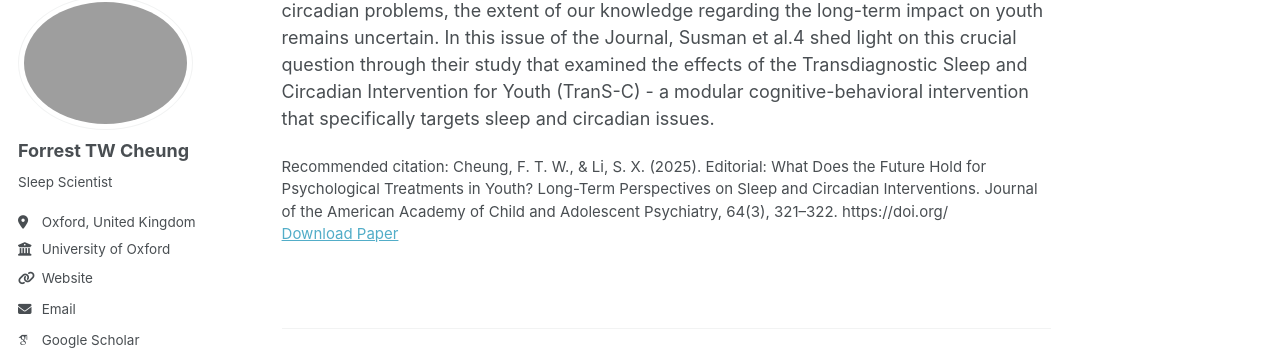
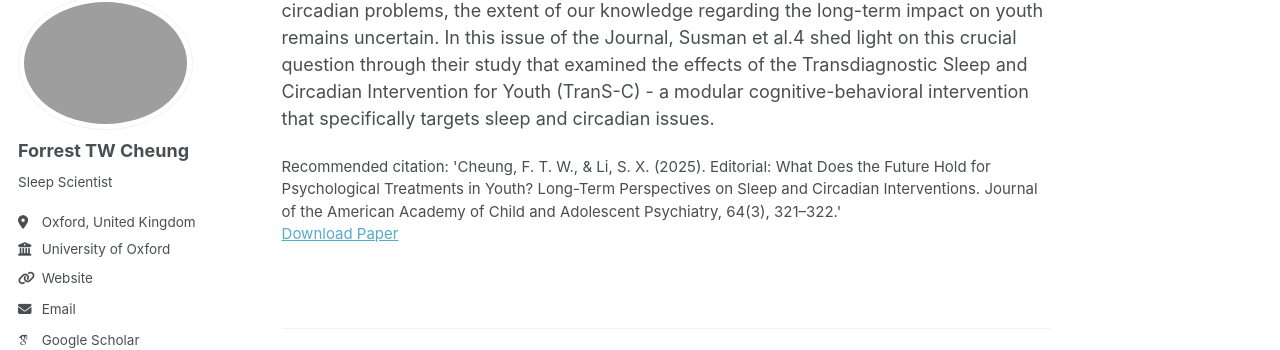
Before and after one commit to forrestcheungtw/forrestcheungtw.github.io, a Jekyll site: the page built from _publications/10.1016j.jaac.2024.08.003.md, in a window 1280 px wide and 900 px high, scrolled down 521 px. Shown: the part 103-453 px from the top of the window. Built offline with Jekyll 4.4.1, drawn with Linux system fonts in a browser that asks for light colours; some web fonts are replaced; a script that is not in the unit is left out; part of the change alters nothing that is shown.

Commit message:
Updated 1 file via CloudCannon.

```diff
--- a/_publications/10.1016j.jaac.2024.08.003.md
+++ b/_publications/10.1016j.jaac.2024.08.003.md
@@ -4,14 +4,11 @@ title: >-
   Perspectives on Sleep and Circadian Interventions
 collection: publications
 category: manuscripts
-permalink:
-excerpt: '**Forrest Tin Wai Cheung**, Shirley Xin Li'
 date: 2024-08-14T00:00:00+01:00
 venue: Journal of the American Academy of Child and Adolescent Psychiatry
-slidesurl:
 paperurl: "/files/Cheung-2024-What Does the Future Ho.pdf"
 citation: >-
-  Cheung, F. T. W., & Li, S. X. (2025). Editorial: What Does the Future Hold for Psychological Treatments in Youth? Long-Term Perspectives on Sleep and Circadian Interventions. Journal of the American Academy of Child and Adolescent Psychiatry, 64(3), 321–322. https://doi.org/
+  'Cheung, F. T. W., & Li, S. X. (2025). Editorial: What Does the Future Hold for Psychological Treatments in Youth? Long-Term Perspectives on Sleep and Circadian Interventions. Journal of the American Academy of Child and Adolescent Psychiatry, 64(3), 321–322.'
 ---
 ### Authors
 Forrest Tin Wai Cheung, Shirley Xin Li
```
